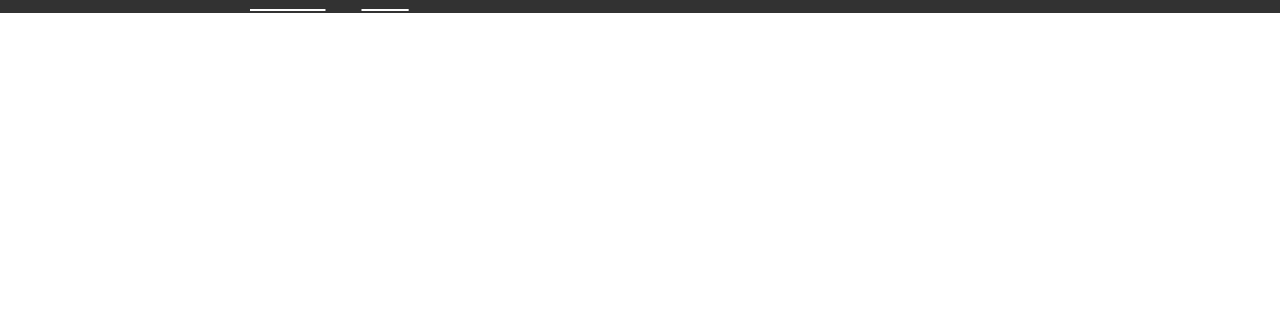
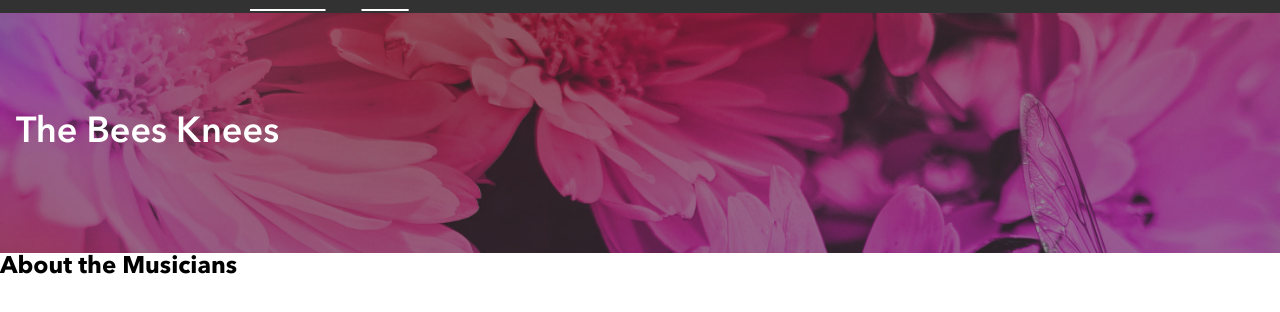
Before and after one commit to meredith-j/meredith-jonatan-bandsite, a plain HTML site: page index.html in a window 1280 px wide. Shown: the part 78-390 px from the top of the page. Drawn offline with Linux system fonts and the light colour scheme; files whose address does not match are found by name.

Commit message:
add hero section

```diff
--- /dev/null
+++ b/Styles/Partials/_hero.scss
@@ -0,0 +1,26 @@
+@use './colours' as *;
+
+.hero {
+    margin: 0;
+    background-image: url(../../Assets/Images/hero-bio.jpg);
+    background-size: 100%;
+    background-repeat: no-repeat;
+    position: left;
+    box-shadow: inset 0rem 25rem rgba(50, 50, 50, 0.5);
+    width: 100%;
+    height: 30vh;
+    margin: 0;
+    display: flex;
+    align-items: center;
+
+    &__heading {
+        color: $white;
+        font-weight: 600;
+        font-size: 2.25rem;
+        position: absolute;
+        padding-left: 1rem;
+
+        z-index: 8;
+    }
+
+}
--- a/Styles/Partials/_nav.scss
+++ b/Styles/Partials/_nav.scss
@@ -4,6 +4,7 @@
 
 .nav {
     background-color: $primary-black;
+    margin: 0;
     @include tablet {
         display: flex;
     }
@@ -11,6 +12,7 @@
         display: flex;
         justify-content: center;
         padding-top: 1rem;
+        margin: 0;
 
         @include tablet {
             justify-content: flex-start;
@@ -30,7 +32,8 @@
     &__links {
         color: $white;
         list-style: none;
-        padding: 0 0 1rem 0;
+        padding: 1rem 0;
+        margin: 0;
         display: flex;
         justify-content: space-evenly;
     }
@@ -45,6 +48,7 @@
 
             @include tablet {
                 padding-right: 2.25rem;
+                padding-bottom: 1rem;
                 text-decoration: underline 0.15rem solid $white;
                 text-underline-offset: 2.1rem;
             }
--- a/Styles/bio.scss
+++ b/Styles/bio.scss
@@ -1,3 +1,4 @@
+@use './Partials/hero' as *;
 @use './Partials/nav' as *;
 @use './Partials/colours' as *;
 @use './Partials/fonts' as *;
@@ -10,4 +11,5 @@ body {
 
 * {
     box-sizing: border-box;
+    margin: 0;
 }
--- a/index.html
+++ b/index.html
@@ -21,5 +21,16 @@
             </li>
         </ul>
     </nav>
+
+    <main>
+        <div class="hero">
+            <h1 class="hero__heading">The Bees Knees</h1>
+        </div>
+
+        <section class="about">
+            <h1>About the Musicians</h1>
+
+        </section>
+    </main>
 </body>
 </html>
```
Also changed, not shown: Styles/bio.css, 1 other file.
